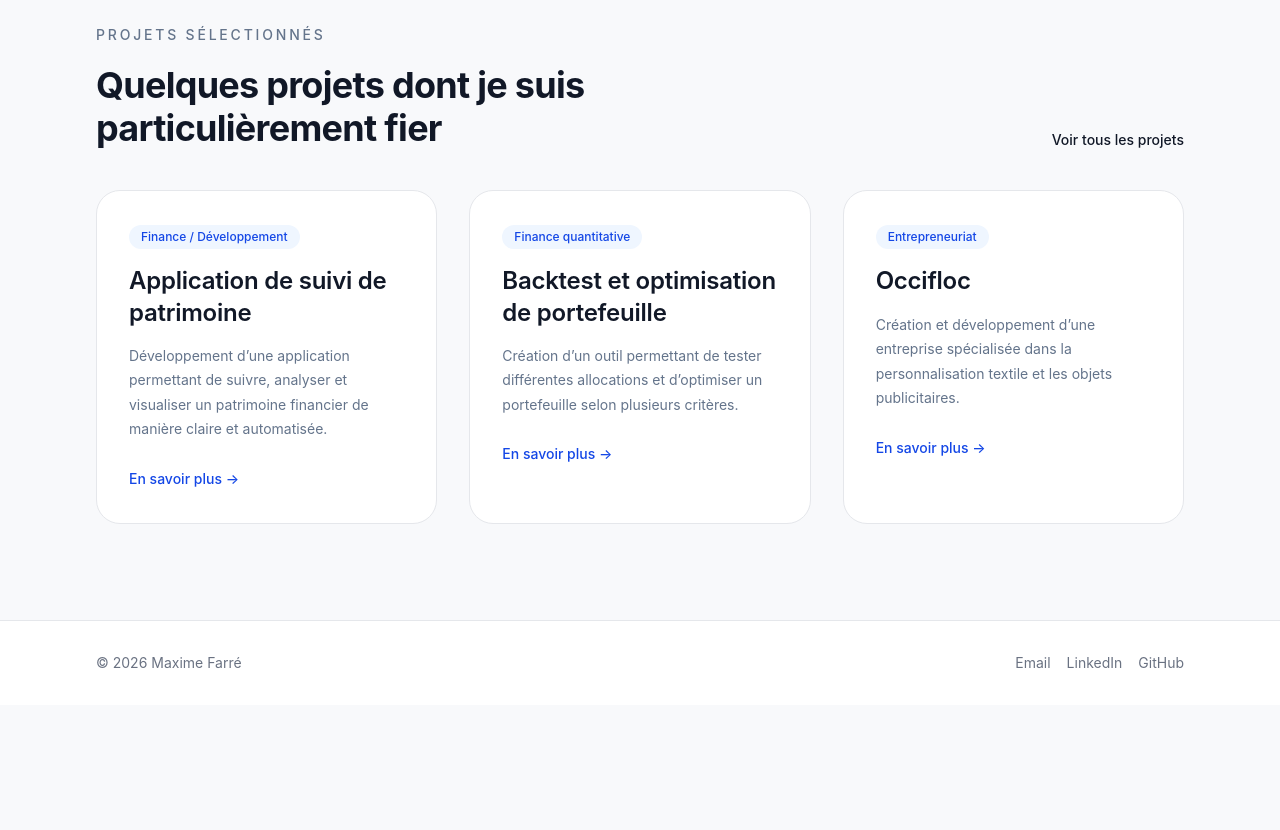
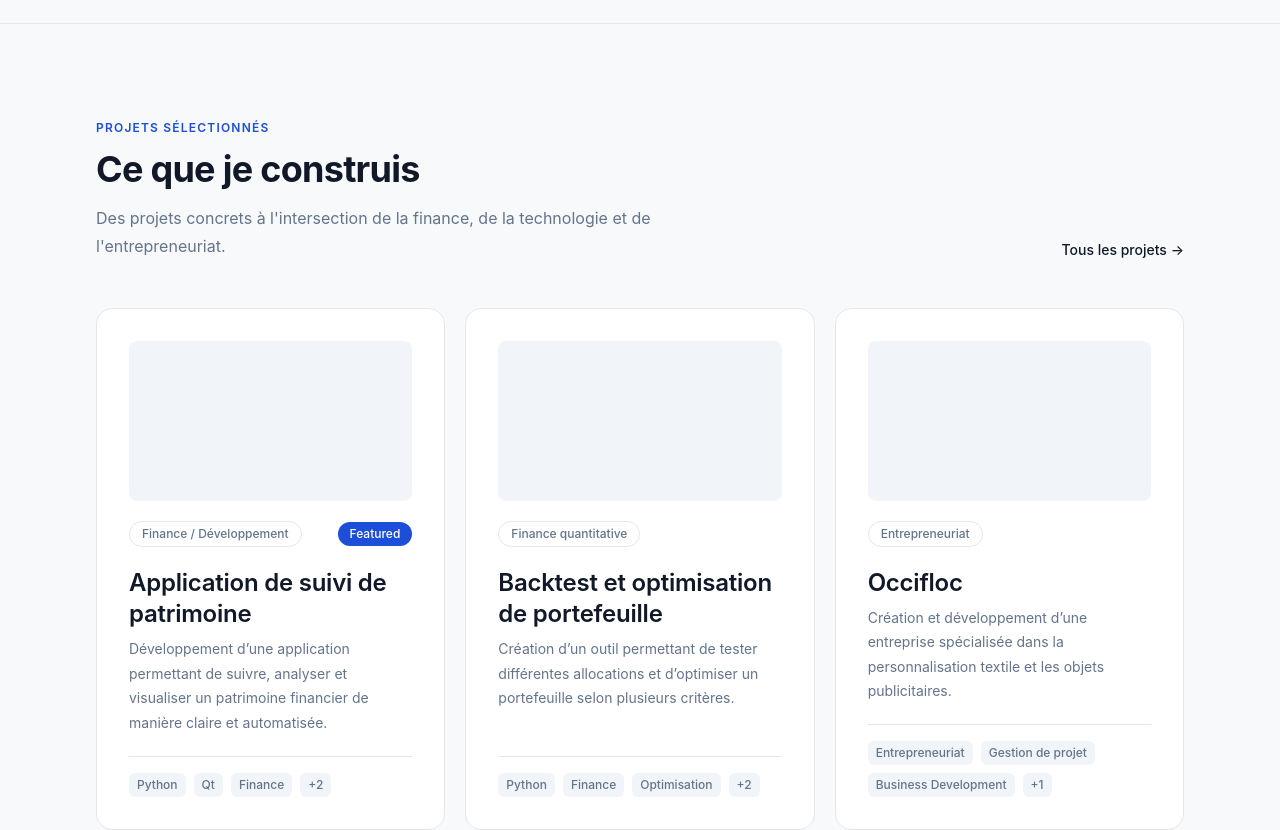
Before and after one commit to MaximeFARRE/Site_stage, a Next.js app: page / in a window 1280 px wide. Shown: the part 1080-1910 px from the top of the page. Before the commit the page ends 1785 px from the top, so only its background shows below. Built offline with nearby package versions, Linux system fonts and the light colour scheme.

Commit message:
feat: redesign featured projects section

```diff
--- a/src/components/home/featured-projects.tsx
+++ b/src/components/home/featured-projects.tsx
@@ -4,54 +4,90 @@ import Container from "@/components/layout/container";
 import { projects } from "@/data/projects";
 
 export default function FeaturedProjects() {
-    const featuredProjects = projects.filter((project) => project.featured);
+  const featured = projects.filter((p) => p.featured);
 
   return (
-        <section className="pb-24">
+    <section className="section border-t border-[var(--border)]">
       <Container>
-                <div className="mb-10 flex items-end justify-between gap-6">
-                    <div className="max-w-2xl space-y-4">
-                        <p className="text-sm font-medium uppercase tracking-[0.2em] text-blue-700">
+        {/* Header */}
+        <div className="mb-12 flex items-end justify-between gap-6">
+          <div className="max-w-xl">
+            <span className="mb-3 block text-xs font-semibold uppercase tracking-widest text-[var(--primary)]">
               Projets sélectionnés
+            </span>
+            <h2 className="mb-3">Ce que je construis</h2>
+            <p className="text-base text-[var(--muted)]">
+              Des projets concrets à l'intersection de la finance, de la
+              technologie et de l'entrepreneuriat.
             </p>
-
-                        <h2 className="text-3xl font-bold tracking-tight text-gray-900 sm:text-4xl">
-                            Quelques projets dont je suis particulièrement fier
-                        </h2>
           </div>
 
           <Link
             href="/projets"
-                        className="hidden text-sm font-medium text-blue-700 hover:underline md:block"
+            className="hidden shrink-0 text-sm font-medium text-[var(--primary)] underline-offset-4 hover:underline md:block"
           >
-                        Voir tous les projets
+            Tous les projets →
           </Link>
         </div>
 
-                <div className="grid gap-8 lg:grid-cols-3">
-                    {featuredProjects.map((project) => (
+        {/* Grid */}
+        <div className="grid gap-5 sm:grid-cols-2 lg:grid-cols-3">
+          {featured.map((project, i) => (
             <Link
               key={project.slug}
               href={`/projets/${project.slug}`}
-                            className="group rounded-3xl border border-gray-200 bg-white p-8 transition hover:-translate-y-1 hover:shadow-lg"
+              className="group card flex flex-col gap-5 no-underline"
             >
-                            <div className="mb-4 inline-flex rounded-full bg-blue-50 px-3 py-1 text-xs font-medium text-blue-700">
+              {/* Image placeholder */}
+              <div className="h-40 w-full rounded-lg bg-[var(--secondary)] transition group-hover:bg-[var(--border)]" />
+
+              {/* Category */}
+              <div className="flex items-center justify-between">
+                <span className="rounded-full border border-[var(--border)] px-3 py-1 text-xs font-medium text-[var(--muted)]">
                   {project.category}
+                </span>
+                {i === 0 && (
+                  <span className="rounded-full bg-[var(--primary)] px-3 py-1 text-xs font-medium text-white">
+                    Featured
+                  </span>
+                )}
               </div>
 
-                            <h3 className="mb-4 text-2xl font-semibold text-gray-900 transition group-hover:text-blue-700">
+              {/* Title + description */}
+              <div className="flex flex-col gap-2">
+                <h3 className="text-lg font-semibold text-[var(--foreground)] transition group-hover:text-[var(--primary)]">
                   {project.title}
                 </h3>
-
-                            <p className="mb-6 text-sm leading-7 text-gray-600">
+                <p className="text-sm leading-relaxed text-[var(--muted)]">
                   {project.shortDescription}
                 </p>
+              </div>
 
-                            <span className="text-sm font-medium text-blue-700">
-                                En savoir plus →
+              {/* Stack */}
+              <div className="mt-auto flex flex-wrap gap-2 border-t border-[var(--border)] pt-4">
+                {project.technologies.slice(0, 3).map((tech) => (
+                  <span
+                    key={tech}
+                    className="rounded-md bg-[var(--secondary)] px-2 py-1 text-xs font-medium text-[var(--muted)]"
+                  >
+                    {tech}
                   </span>
+                ))}
+                {project.technologies.length > 3 && (
+                  <span className="rounded-md bg-[var(--secondary)] px-2 py-1 text-xs font-medium text-[var(--muted)]">
+                    +{project.technologies.length - 3}
+                  </span>
+                )}
+              </div>
             </Link>
           ))}
+        </div>
+
+        {/* Mobile CTA */}
+        <div className="mt-8 text-center md:hidden">
+          <Link href="/projets" className="button-secondary">
+            Voir tous les projets
+          </Link>
         </div>
       </Container>
     </section>
```
Lines whose indentation alone changed are shown as unchanged.
